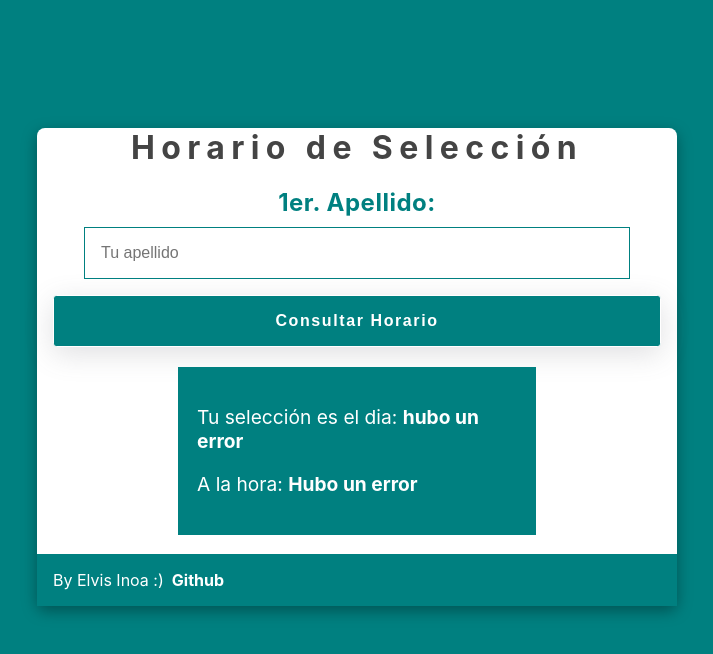
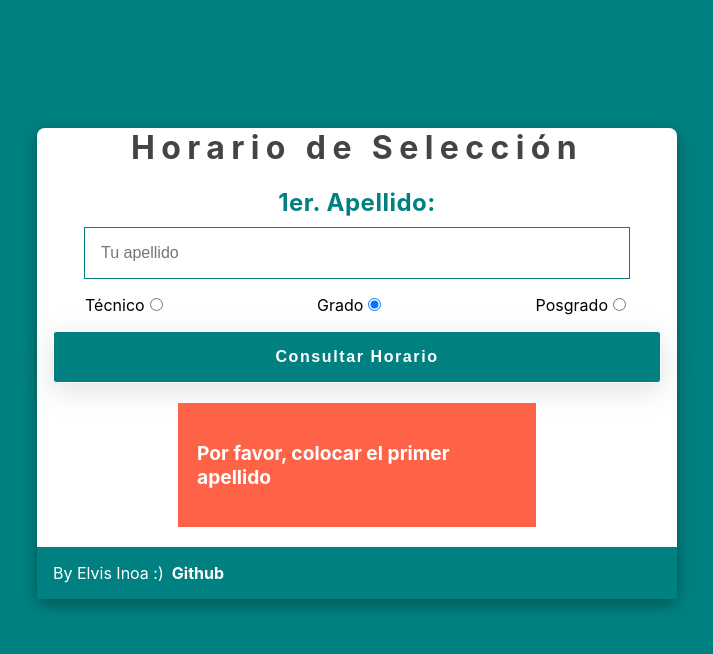
Before and after one commit to soyjosue/horarioseleccionapec, a React (Create React App) app: page / in a window 1280 px wide. Both pictures are taken after a click on the button "Consultar Horario". Shown: the top 654 px of the page, without its empty margins (283-996 px from the left). Built offline with nearby package versions, Linux system fonts and the light colour scheme.

Commit message:
Version 1.2

```diff
--- a/src/App.css
+++ b/src/App.css
@@ -73,6 +73,23 @@
     font-size: 1.2em;
 }
 
+.radioContent {
+    display: flex;
+    width: 85%;
+    margin: 1em auto;
+    justify-content: space-between;
+}
+
+.errorDiv {
+    background-color: tomato;
+    width: 50%;
+    margin: 1em auto;
+    padding: 1em;
+    color: white;
+    font-size: 1.2em;
+    font-weight: bold;
+}
+
 .footer {
     background-color: teal;
     color: white;
--- a/src/App.js
+++ b/src/App.js
@@ -1,21 +1,48 @@
 import './App.css';
 import { useState } from 'react';
-import { getDay, getHour } from './helper/Utils';
+import { getDay, getHour, getPosgradoDay, getPosgradoHour } from './helper/Utils';
 
 function App() {
 
   const [lastname, setLastname] = useState("");
+  const [studentType, setStudentType] = useState("g");
 
   const [day, setDay] = useState("");
   const [hour, setHour] = useState("");
+  const [student, setStudent] = useState("");
 
   const [show, setShow] = useState(false);
+  const [error, setError] = useState(false);
 
   const onCLickConsult = () => {
     setShow(false);
-    setDay(getDay(lastname));
-    setHour(getHour(lastname));
+    if (lastname.trim() === "") {
+      setError(true);
+      return;
+    }
+
+    setError(false);
+    if (studentType !== 'p') {
+      setDay(getDay(lastname));
+      setHour(getHour(lastname));
+    } else {
+      setDay(getPosgradoDay());
+      setHour(getPosgradoHour(lastname));
+    }
+
+    if(studentType === "t") {
+      setStudent("Técnico")
+    } else if(studentType === "g") {
+      setStudent("Grado")
+    } else {
+      setStudent("Posgrado")
+    }
+
     setShow(true);
+  }
+
+  const onChangeValue = (event) => {
+    setStudentType(event.target.value);
   }
 
   return (
@@ -35,14 +62,52 @@ function App() {
           onChange={e => setLastname(e.target.value)}
           className="lasnameInput" />
 
+        <div
+          className="radioContent">
+          <label>
+            Técnico
+            <input
+              type="radio"
+              value="t"
+              checked={studentType === 't'}
+              onChange={onChangeValue} />
+          </label>
+
+          <label>
+            Grado
+            <input
+              type="radio"
+              value="g"
+              checked={studentType === 'g'}
+              onChange={onChangeValue} />
+          </label>
+
+          <label>
+            Posgrado
+            <input
+              type="radio"
+              value="p"
+              checked={studentType === 'p'}
+              onChange={onChangeValue} />
+          </label>
+        </div>
+
         <button className="btnSend"
           onClick={onCLickConsult}>Consultar Horario</button>
 
         {show &&
           <div className="divResult">
-          <p>Tu selección es el dia: <b>{day}</b></p>
-          <p>A la hora: <b>{hour}</b></p>
-        </div>
+            <h2>Estudiante de {student}</h2>
+
+            <p>Tu selección es el dia: <b>{day}</b></p>
+            <p>A la hora: <b>{hour}</b></p>
+          </div>
+        }
+
+        {error &&
+          <div className="errorDiv">
+            <p>Por favor, colocar el primer apellido</p>
+          </div>
         }
 
         <div className="footer">
--- a/src/helper/Utils.js
+++ b/src/helper/Utils.js
@@ -76,6 +76,26 @@ export const getHour = lastname => {
     return "Hubo un error"
 }
 
+export const getPosgradoDay = () => {
+    return "Sabado 28"
+}
+
+export const getPosgradoHour = (lastname) => {
+    let str = getForNumber(lastname.toUpperCase());
+
+    if(str >= '1' && str <= '4512') {
+        return "12:20 P.M."
+    } else if(str => '4513' && str <= '13127') {
+        return "12:40 P.M."
+    } else if(str => '135' && str <= '19163') {
+        return "1:00 P.M."
+    } else if(str => '19164' && str <= '272212') {
+        return "1:20 P.M."
+    }
+
+    return "Hubo un error"
+}
+
 const getForNumber = lastname => {
     var name = [lastname.substr(0, 1), lastname.substr(1, 1), lastname.substr(2, 1)];
 
```
